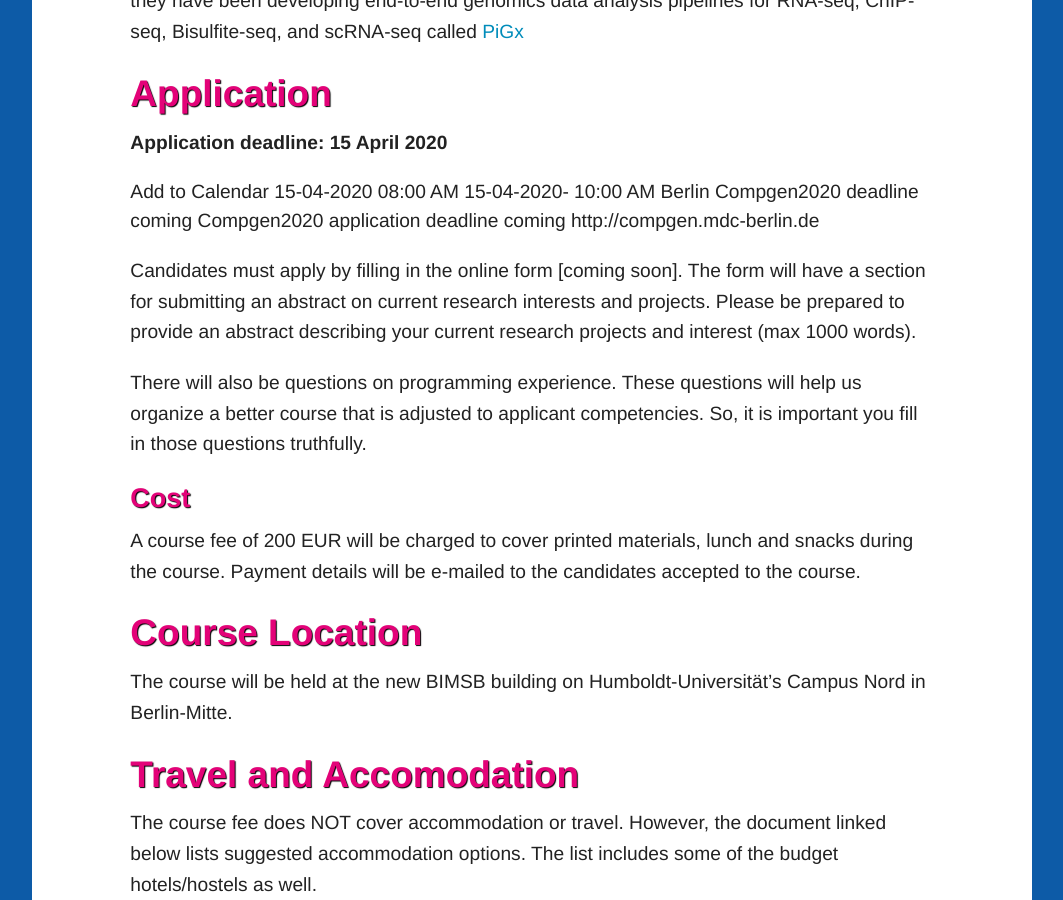
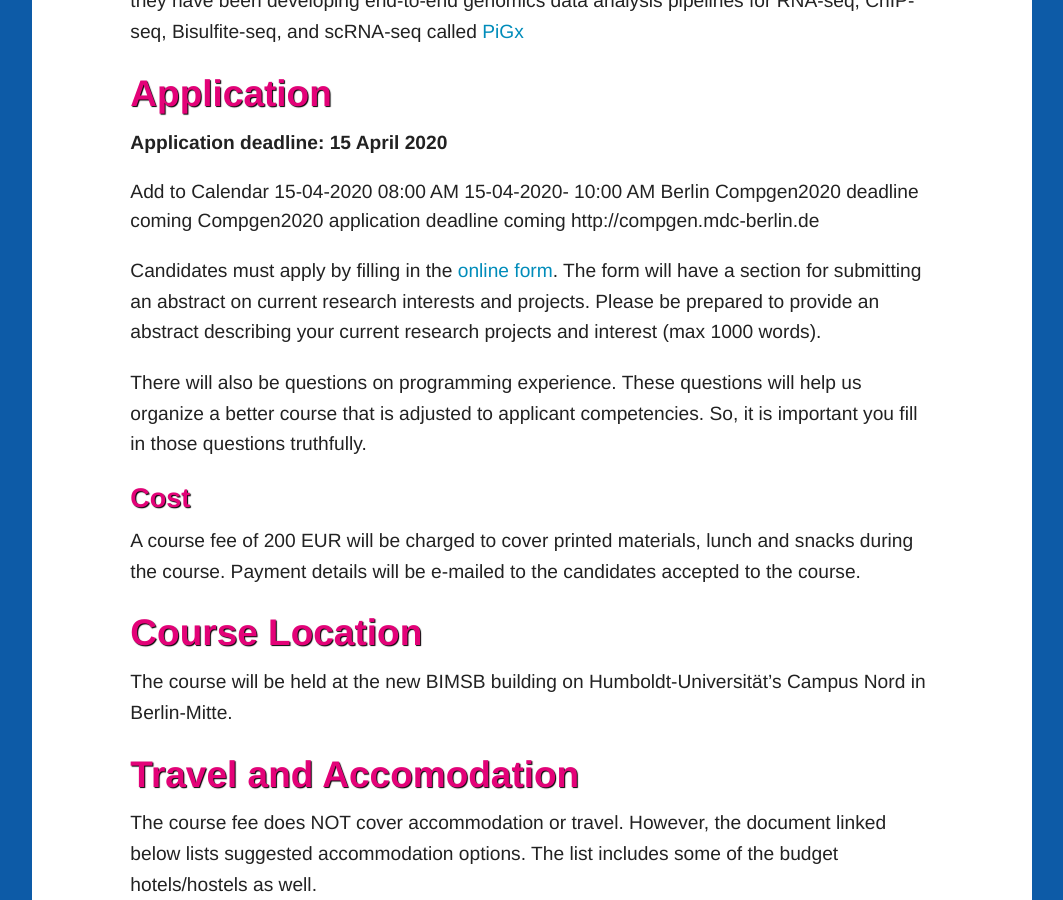
Before and after one commit to BIMSBbioinfo/compgen, a Jekyll site: the page 2020/index.html, which Jekyll copies as it is, in a window 1280 px wide and 900 px high, scrolled down 2214 px. Shown: the whole window, without its empty margins (108-1171 px from the left). Built offline with Jekyll 4.4.1, drawn with Linux system fonts in a browser that asks for light colours; nearby versions of some CDN libraries; library files that are not in the unit come from our copies.

Commit message:
form added

```diff
--- a/2020/index.html
+++ b/2020/index.html
@@ -127,7 +127,7 @@
           </div>
         </p>
         <p>
-          Candidates must apply by filling in the online form [coming soon].
+          Candidates must apply by filling in the  <a href="https://forms.gle/dQKFiBDsorTiGJ2n8">online form</a>.
           The form will have a section for submitting an abstract on current research
           interests and projects.
           Please be prepared to provide an abstract describing your current
```
